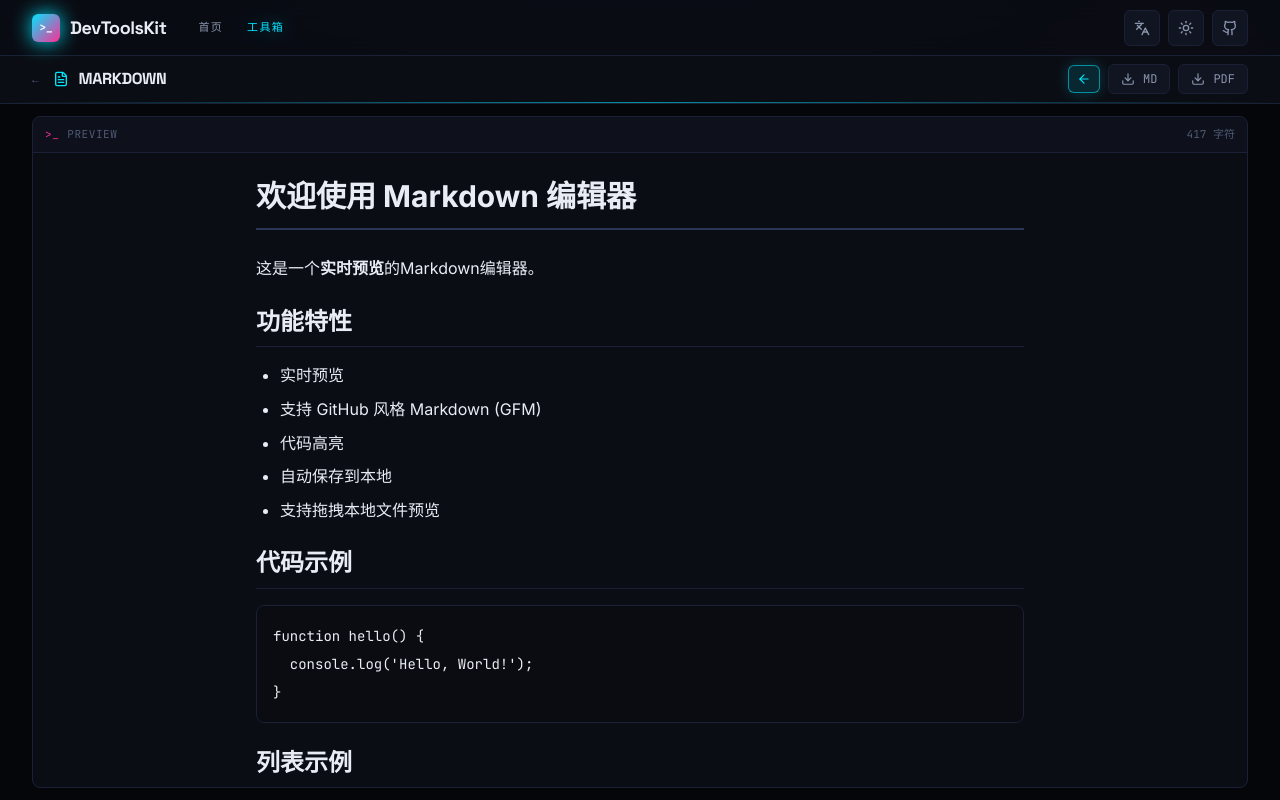
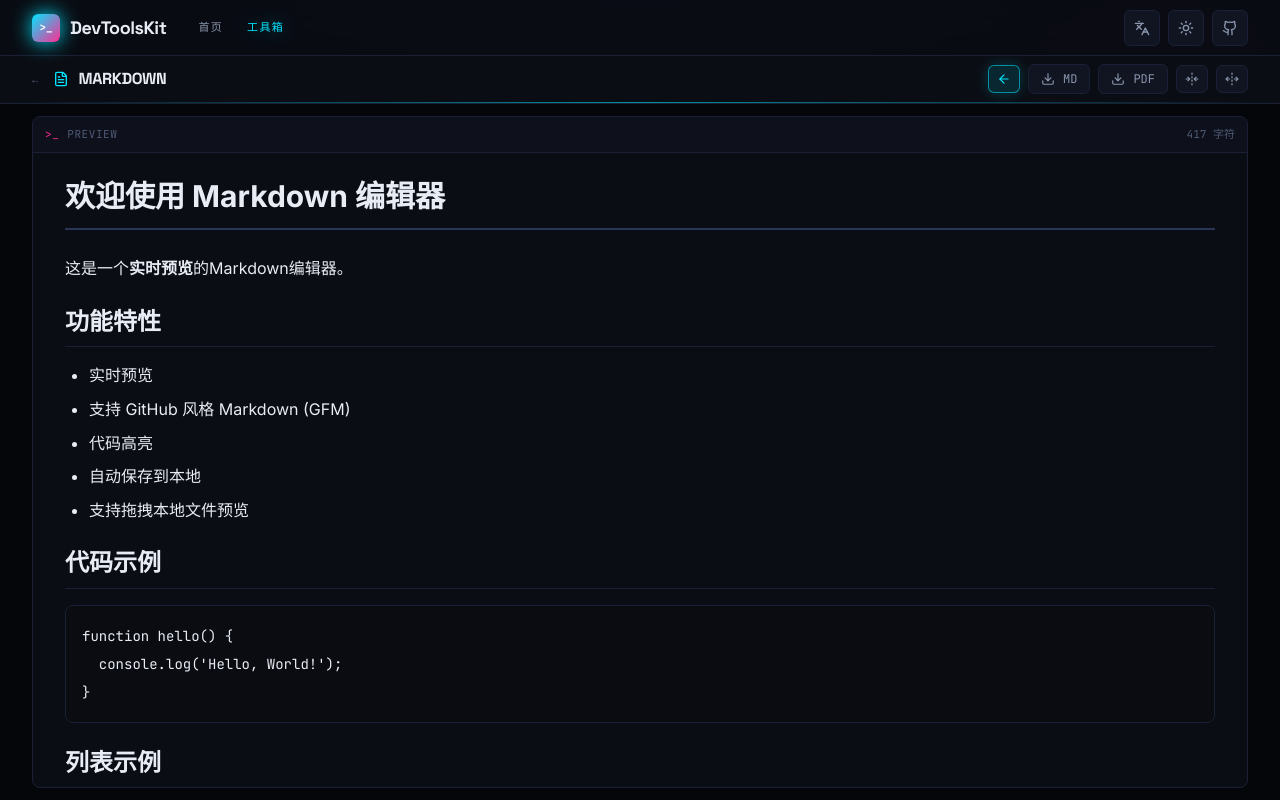
Before and after one commit to ivenlau/devtools-kit, a Next.js app: page /tools/markdown in a window 1280 px wide. Both pictures are taken after a click on the button 1232 px from the left and 79 px from the top of the page. Built offline with nearby package versions, Linux system fonts and the light colour scheme.

Commit message:
feat(markdown): adjustable preview max-width with persistence
- Change full-preview max width from max-w-3xl (768px) to 1280px default
- Add widen/narrow buttons to the header in preview mode (step 80px, clamp 640-1920)
- Persist width to localStorage and restore on load

```diff
--- a/src/app/tools/markdown/page.tsx
+++ b/src/app/tools/markdown/page.tsx
@@ -3,6 +3,7 @@
 import { useState, useEffect, useRef } from 'react'
 import { FileText, Copy, Trash2, Upload, ArrowLeft, Eye, ChevronUp, Download, Check } from 'lucide-react'
 import { marked } from 'marked'
+import { FoldHorizontal, UnfoldHorizontal } from 'lucide-react'
 import { useTransferStore } from '@/stores/transferStore'
 import { ToolShell } from '@/components/ToolShell'
 import { useI18n } from '@/components/I18nProvider'
@@ -12,6 +13,13 @@ marked.setOptions({
   breaks: true,
   gfm: true,
 })
+
+// 预览最大宽度（px）— 持久化到 localStorage
+const PREVIEW_WIDTH_KEY = 'markdown-preview-width'
+const DEFAULT_PREVIEW_WIDTH = 1280
+const MIN_PREVIEW_WIDTH = 640
+const MAX_PREVIEW_WIDTH = 1920
+const PREVIEW_WIDTH_STEP = 80
 
 const ZH_SAMPLE = `# 欢迎使用 Markdown 编辑器
 
@@ -122,7 +130,25 @@ export default function MarkdownEditorPage() {
   const [localFileName, setLocalFileName] = useState('')
   const [isPreviewMode, setIsPreviewMode] = useState(false)
   const [showBackToTop, setShowBackToTop] = useState(false)
+  const [previewWidth, setPreviewWidth] = useState(DEFAULT_PREVIEW_WIDTH)
   const inputRef = useRef<HTMLInputElement>(null)
+
+  // 加载保存的预览宽度
+  useEffect(() => {
+    const saved = Number(localStorage.getItem(PREVIEW_WIDTH_KEY))
+    if (saved >= MIN_PREVIEW_WIDTH && saved <= MAX_PREVIEW_WIDTH) {
+      setPreviewWidth(saved)
+    }
+  }, [])
+
+  // 调整预览宽度并持久化
+  const changePreviewWidth = (delta: number) => {
+    setPreviewWidth((w) => {
+      const next = Math.min(MAX_PREVIEW_WIDTH, Math.max(MIN_PREVIEW_WIDTH, w + delta))
+      localStorage.setItem(PREVIEW_WIDTH_KEY, String(next))
+      return next
+    })
+  }
 
   // In EN mode, present the English sample until the user edits the content
   const displayMarkdown = lang === 'en' && markdown === ZH_SAMPLE ? EN_SAMPLE : markdown
@@ -409,6 +435,24 @@ export default function MarkdownEditorPage() {
                 <Download className="h-3.5 w-3.5" />
                 PDF
               </button>
+              <button
+                onClick={() => changePreviewWidth(-PREVIEW_WIDTH_STEP)}
+                disabled={previewWidth <= MIN_PREVIEW_WIDTH}
+                className="tool-btn tool-btn-icon"
+                title={t('减少预览宽度')}
+                aria-label={t('减少预览宽度')}
+              >
+                <FoldHorizontal className="h-3.5 w-3.5" />
+              </button>
+              <button
+                onClick={() => changePreviewWidth(PREVIEW_WIDTH_STEP)}
+                disabled={previewWidth >= MAX_PREVIEW_WIDTH}
+                className="tool-btn tool-btn-icon"
+                title={t('增加预览宽度')}
+                aria-label={t('增加预览宽度')}
+              >
+                <UnfoldHorizontal className="h-3.5 w-3.5" />
+              </button>
             </>
           )
         }
@@ -461,7 +505,8 @@ export default function MarkdownEditorPage() {
               </div>
               <div className="min-h-0 flex-1 overflow-auto px-8 py-6">
                 <div
-                  className="markdown-preview mx-auto max-w-3xl"
+                  className="markdown-preview mx-auto"
+                  style={{ maxWidth: `${previewWidth}px` }}
                   dangerouslySetInnerHTML={{ __html: html }}
                 />
               </div>
--- a/src/lib/i18n/en.common.ts
+++ b/src/lib/i18n/en.common.ts
@@ -20,6 +20,8 @@ const common: Record<string, string> = {
   '打开': 'Open',
   '编辑': 'Edit',
   '预览': 'Preview',
+  '增加预览宽度': 'Wider preview',
+  '减少预览宽度': 'Narrower preview',
   '重新压缩': 'Re-compress',
   '换图': 'Replace',
   '选择图片': 'Choose image',
```
